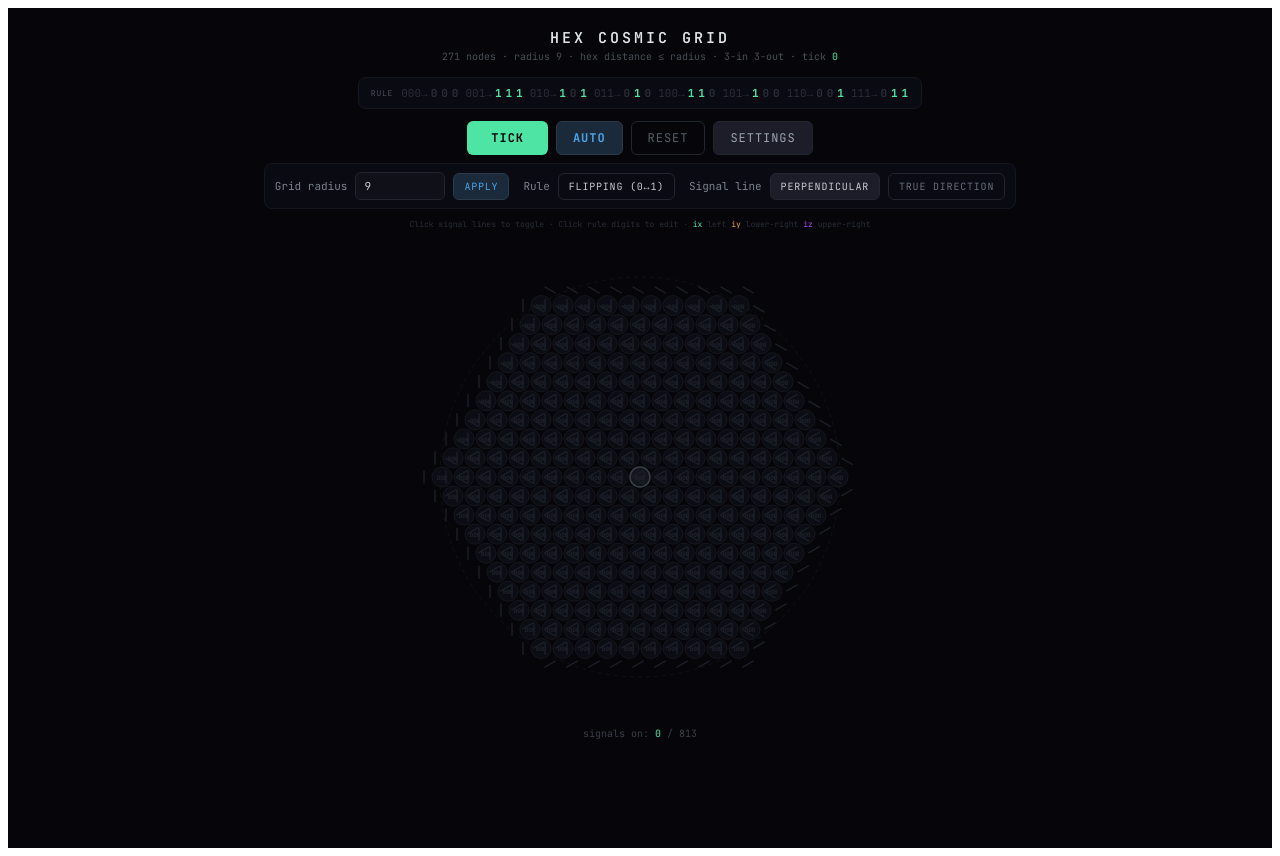
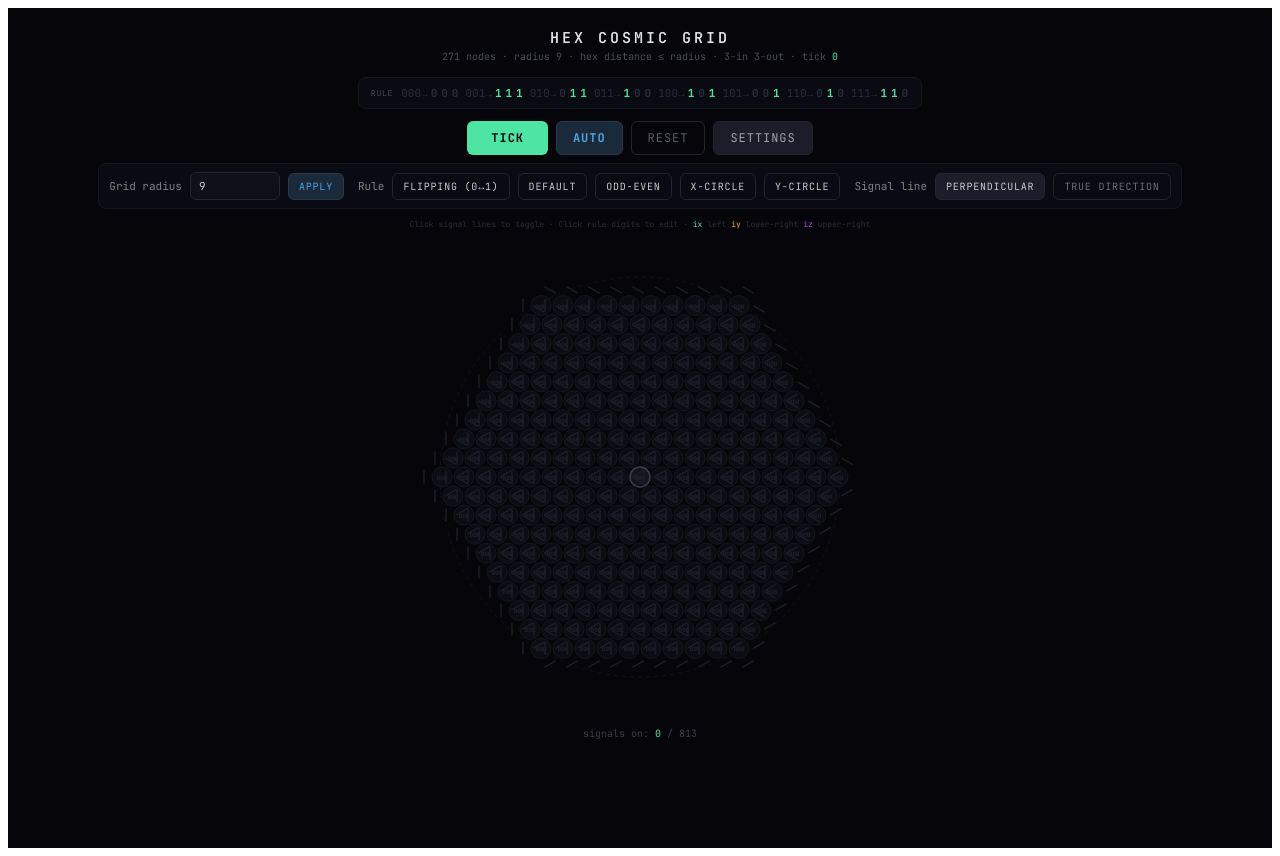
Before and after one commit to forrestsh/cosmod, a React (Vite) app: page / in a window 1280 px wide. Both pictures are taken after a click on the button "SETTINGS". Built offline with nearby package versions, Linux system fonts and the light colour scheme.

Commit message:
Add rule presets to hex-cosmic-grid for easier rule application

```diff
--- a/hex-cosmic-grid.jsx
+++ b/hex-cosmic-grid.jsx
@@ -121,13 +121,53 @@ function copySignals(s) {
 const defaultRule = [
   [0, 0, 0], // 000 -> 000
   [1, 1, 1], // 001 -> 111
-  [1, 0, 1], // 010 -> 101
-  [0, 1, 0], // 011 -> 010
-  [1, 1, 0], // 100 -> 110
-  [1, 0, 0], // 101 -> 100
-  [0, 0, 1], // 110 -> 001
+  [0, 1, 1], // 010 -> 011
+  [1, 0, 0], // 011 -> 100
+  [1, 0, 1], // 100 -> 101
+  [0, 0, 1], // 101 -> 001
+  [0, 1, 0], // 110 -> 010
+  [1, 1, 0], // 111 -> 110
+];
+
+const oddEvenRule = [
+  [0, 0, 0], // 000 -> 000
+  [1, 1, 1], // 001 -> 111
+  [1, 1, 1], // 010 -> 111
+  [0, 0, 0], // 011 -> 000
+  [1, 1, 1], // 100 -> 111
+  [0, 0, 0], // 101 -> 000
+  [0, 0, 0], // 110 -> 000
+  [1, 1, 1], // 111 -> 111
+];
+
+const xCircleRule = [
+  [0, 0, 0], // 000 -> 000
+  [1, 0, 1], // 001 -> 101
+  [1, 1, 0], // 010 -> 110
+  [0, 0, 1], // 011 -> 001
+  [1, 1, 1], // 100 -> 111
+  [0, 1, 0], // 101 -> 010
+  [1, 0, 0], // 110 -> 100
   [0, 1, 1], // 111 -> 011
 ];
+
+const yCircleRule = [
+  [0, 0, 0], // 000 -> 000
+  [0, 1, 1], // 001 -> 011
+  [1, 1, 1], // 010 -> 111
+  [1, 0, 0], // 011 -> 100
+  [1, 1, 0], // 100 -> 110
+  [0, 0, 1], // 101 -> 001
+  [0, 1, 0], // 110 -> 010
+  [1, 0, 1], // 111 -> 101
+];
+
+const rulePresets = {
+  "Default": defaultRule,
+  "Odd-Even": oddEvenRule,
+  "x-circle": xCircleRule,
+  "y-circle": yCircleRule,
+};
 
 function applyRule(ix, iy, iz, rule) {
   const idx = (ix << 2) | (iy << 1) | iz;
@@ -228,6 +268,12 @@ export default function HexCosmicGrid() {
 
   const flipRule = useCallback(() => {
     setRule((prev) => prev.map((outs) => outs.map((v) => (v === 0 ? 1 : 0))));
+  }, []);
+
+  const applyPresetRule = useCallback((presetName) => {
+    const preset = rulePresets[presetName];
+    if (!preset) return;
+    setRule(preset.map((outs) => [...outs]));
   }, []);
 
   const applyRadius = useCallback(() => {
@@ -494,6 +540,22 @@ export default function HexCosmicGrid() {
           >
             Flipping (0↔1)
           </button>
+          {Object.keys(rulePresets).map((presetName) => (
+            <button
+              key={presetName}
+              onClick={() => applyPresetRule(presetName)}
+              style={{
+                ...btnBase,
+                background: "transparent",
+                color: "#c8ccd0",
+                border: "1px solid #22262e",
+                padding: "6px 10px",
+                fontSize: "10px",
+              }}
+            >
+              {presetName}
+            </button>
+          ))}
           <span style={{ color: "#7a828e", marginLeft: "6px" }}>Signal line</span>
           <button
             onClick={() => setSignalLineOrientation("perpendicular")}
```
